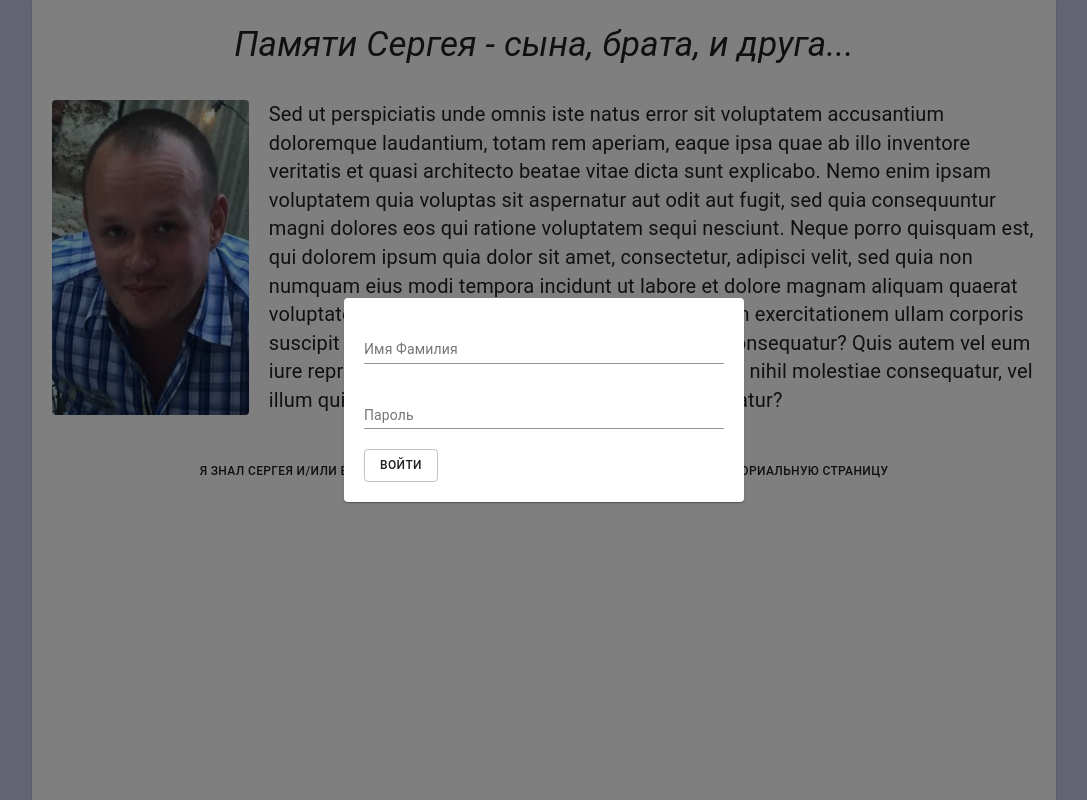
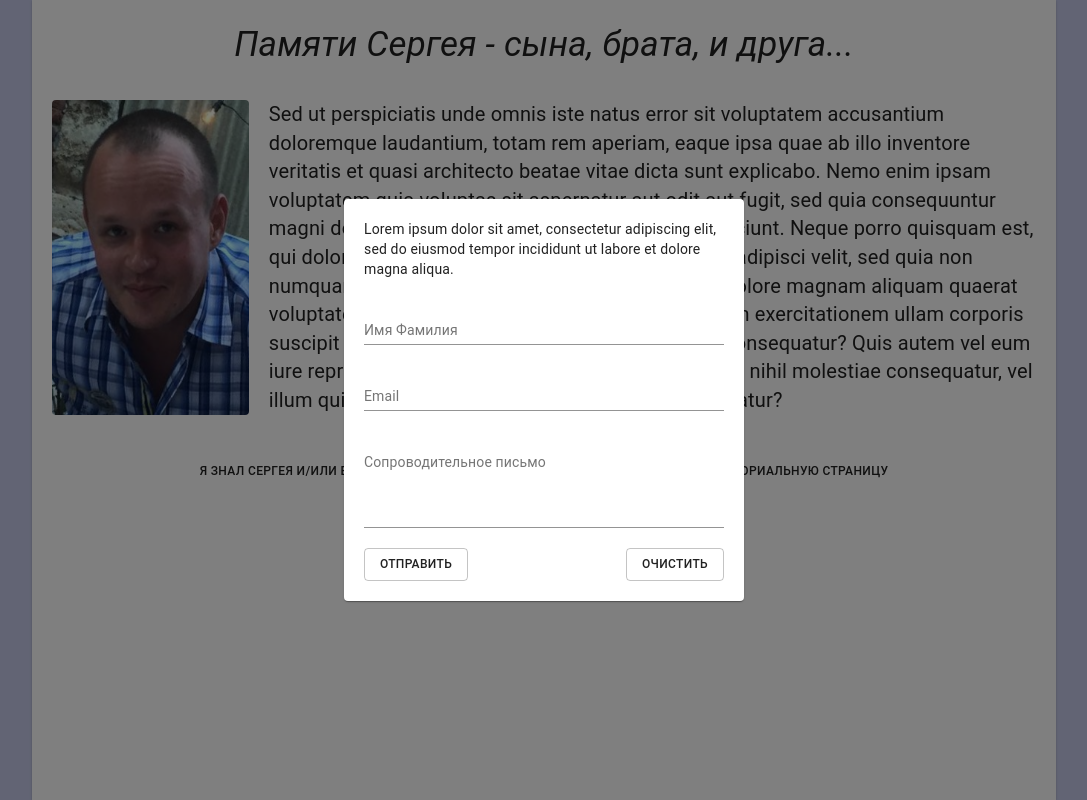
Before and after one commit to kkkonstantin-more/konstantin-moro.github.io, a React (Create React App) app: page / in a window 1280 px wide. Both pictures are taken after a click on the button "Я НЕ ЗНАЛ СЕРГЕЯ, НО ХОЧУ ПОСЕТИТЬ ЕГО МЕМОРИАЛЬНУЮ СТРАНИЦУ". Shown: the whole page, without its empty margins (96-1183 px from the left). Built offline with nearby package versions, Linux system fonts and the light colour scheme.

Commit message:
Finished Login

```diff
--- a/src/pages/WelcomePage/LoginForm/index.tsx
+++ b/src/pages/WelcomePage/LoginForm/index.tsx
@@ -1,53 +1,75 @@
-import React from 'react';
+import React, { useState } from 'react';
 
+import { useForm } from 'react-hook-form';
 import useStyles from './style';
 
-import { Button, TextField } from '@material-ui/core';
-import { useForm } from 'react-hook-form';
-import { DefaultInputs, GuestInputs, LoginFormProps, LoginFormType, NoPasswordInputs } from './interface';
+import { Button, Checkbox, FormControlLabel, TextField } from '@material-ui/core';
+import { LoginInputs, LoginFormProps, LoginFormType } from './interface';
 
 const LoginForm = ({ type }: LoginFormProps) => {
   const classes = useStyles();
 
-  const { register, handleSubmit } = useForm();
+  const { register, handleSubmit, reset } = useForm<LoginInputs>({
+    defaultValues: {
+      name: '',
+      email: '',
+      password: '',
+      requestDescription: '',
+    },
+  });
+
+  const [isNoPassword, setIsNoPassword] = useState(type !== LoginFormType.Default);
 
   const nameLabel = 'Имя Фамилия';
   const passwordLabel = 'Пароль';
-  const submitButtonText = 'Войти';
+  const requestDescriptionLabel = 'Сопроводительное письмо';
+  const submitButtonEnterText = 'Войти';
+  const submitButtonRequestPasswordText = 'Отправить';
+  const clearButtonText = 'Очистить';
+  const noPasswordCheckboxLabel = 'У меня нет пароля';
+  const noPasswordGuideMessage =
+    'Lorem ipsum dolor sit amet, consectetur adipiscing elit, sed do eiusmod tempor incididunt ut labore et dolore magna aliqua.';
+  const guestGuideMessage =
+    'Lorem ipsum dolor sit amet, consectetur adipiscing elit, sed do eiusmod tempor incididunt ut labore et dolore magna aliqua.';
 
-  function submitDefault(data: DefaultInputs): void {
+  function toggleCheckbox(event: React.ChangeEvent<HTMLInputElement>) {
+    setIsNoPassword(event.target.checked);
+  }
+
+  function submitForm(data: LoginInputs): void {
     console.log(data);
   }
 
-  function submitNoPassword(data: NoPasswordInputs): void {
-    console.log(data);
-  }
-
-  function submitGuest(data: GuestInputs): void {
-    console.log(data);
-  }
-
-  function submit(data: DefaultInputs | NoPasswordInputs | GuestInputs): void {
-    switch (type) {
-      case LoginFormType.Default:
-        submitDefault(data as DefaultInputs);
-        break;
-      case LoginFormType.NoPassword:
-        submitNoPassword(data as NoPasswordInputs);
-        break;
-      case LoginFormType.Guest:
-        submitGuest(data as GuestInputs);
-        break;
-    }
+  function resetForm(): void {
+    reset();
   }
 
   return (
-    <form onSubmit={handleSubmit(submit)} className={classes.root}>
+    <form className={classes.root} onSubmit={handleSubmit(submitForm)} onReset={resetForm}>
+      {type === LoginFormType.Guest && <span>{guestGuideMessage}</span>}
+
       <TextField label={nameLabel} {...register('name')} />
-      <TextField label={passwordLabel} {...register('password')} />
-      <Button type="submit" variant="outlined">
-        {submitButtonText}
-      </Button>
+      {!isNoPassword && <TextField type="password" label={passwordLabel} {...register('password')} />}
+      {isNoPassword && <TextField type="email" label="Email" {...register('email')} />}
+      {type === LoginFormType.Default && (
+        <FormControlLabel
+          control={<Checkbox checked={isNoPassword} onChange={toggleCheckbox} color="primary" />}
+          label={noPasswordCheckboxLabel}
+        />
+      )}
+      {type === LoginFormType.Guest && (
+        <TextField label={requestDescriptionLabel} multiline={true} minRows={4} {...register('requestDescription')} />
+      )}
+      {isNoPassword && type === LoginFormType.Default && <span>{noPasswordGuideMessage}</span>}
+
+      <div className={classes.buttons}>
+        <Button type="submit" variant="outlined">
+          {isNoPassword ? submitButtonRequestPasswordText : submitButtonEnterText}
+        </Button>
+        <Button type="reset" variant="outlined">
+          {clearButtonText}
+        </Button>
+      </div>
     </form>
   );
 };
--- a/src/pages/WelcomePage/LoginForm/interface.ts
+++ b/src/pages/WelcomePage/LoginForm/interface.ts
@@ -1,6 +1,5 @@
 export enum LoginFormType {
   Default = 'DEFAULT',
-  NoPassword = 'NO_PASSWORD',
   Guest = 'GUEST',
 }
 
@@ -8,18 +7,9 @@ export interface LoginFormProps {
   type: LoginFormType;
 }
 
-export interface DefaultInputs {
+export interface LoginInputs {
   name: string;
-  password: string;
+  email?: string;
+  password?: string;
+  requestDescription?: string;
 }
-
-export interface NoPasswordInputs {
-  name: string;
-  email: string;
-}
-
-export interface GuestInputs {
-  name: string;
-  email: string;
-  description: string;
-}
--- a/src/pages/WelcomePage/LoginForm/style.ts
+++ b/src/pages/WelcomePage/LoginForm/style.ts
@@ -9,9 +9,10 @@ export default makeStyles({
     '& > *:not(:last-child)': {
       marginBottom: '2rem',
     },
+  },
 
-    '& button': {
-      marginRight: 'auto',
-    },
+  buttons: {
+    display: 'flex',
+    justifyContent: 'space-between',
   },
 });
--- a/src/pages/WelcomePage/index.tsx
+++ b/src/pages/WelcomePage/index.tsx
@@ -20,7 +20,7 @@ const WelcomePage = () => {
 
   function openGuestsLogin(): void {
     setIsModalOpened(true);
-    setLoginType(LoginFormType.NoPassword);
+    setLoginType(LoginFormType.Guest);
   }
 
   function closeModal(): void {
--- a/src/pages/WelcomePage/style.ts
+++ b/src/pages/WelcomePage/style.ts
@@ -43,6 +43,6 @@ export default makeStyles({
 
   formWrapper: {
     padding: '2rem',
-    minWidth: '40rem',
+    width: '40rem',
   },
 });
```
